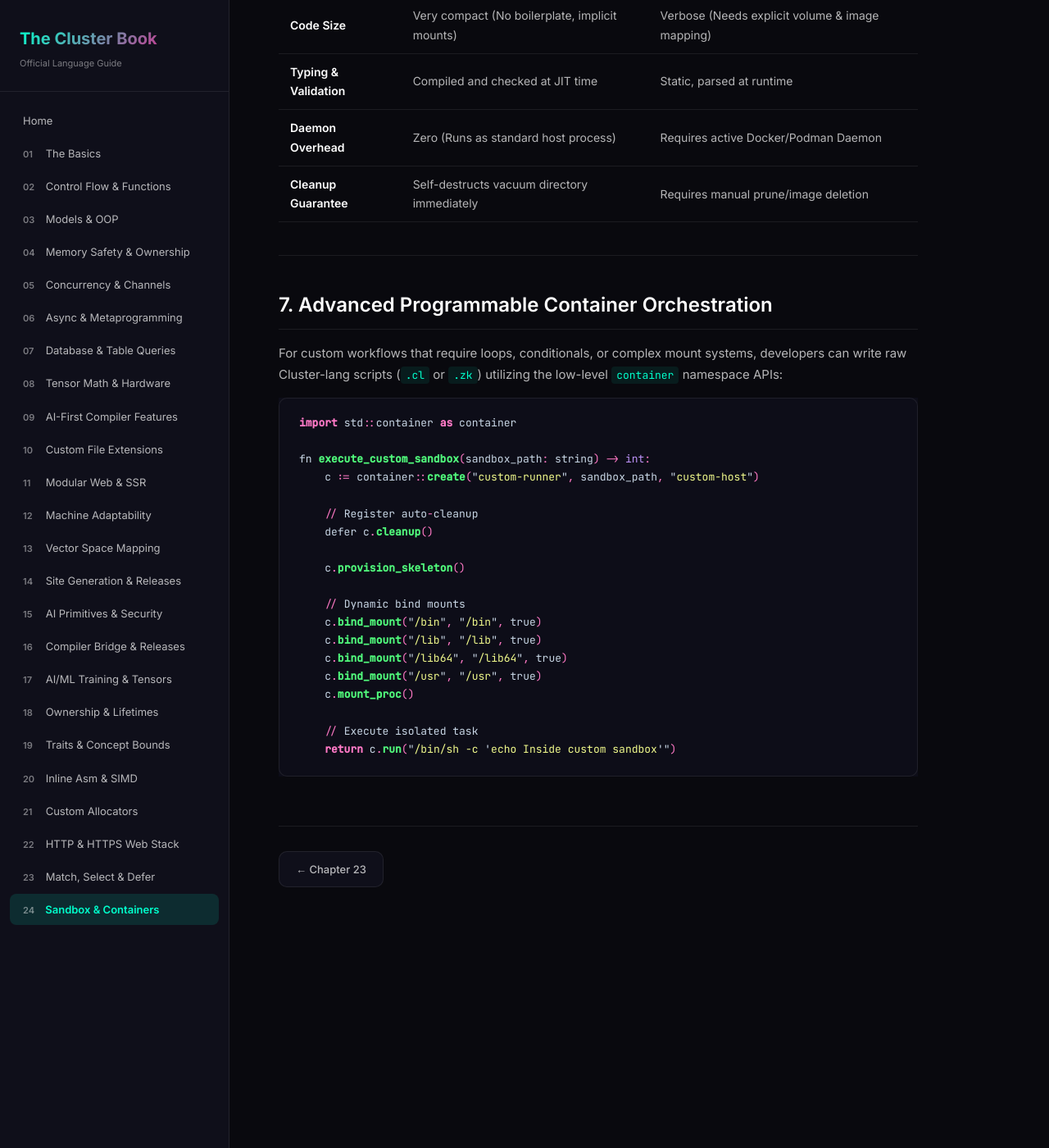
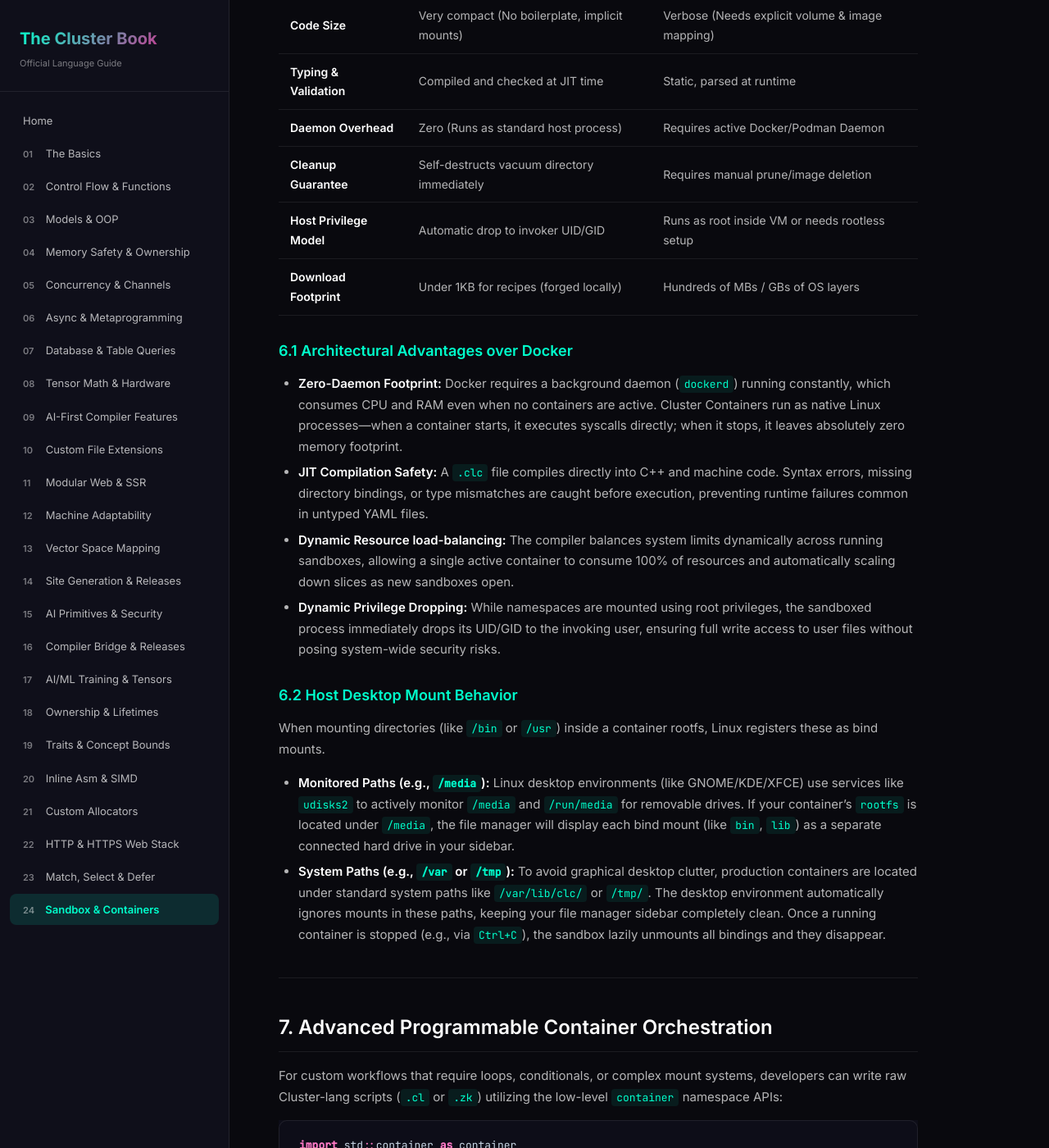
Before and after one commit to cluster-lang/cluster-book, a Jekyll site: the page built from _chapters/chapter24.md, in a window 1280 px wide and 1400 px high, scrolled down 3907 px. Shown: the whole window at 82% size. Built offline with Jekyll 4.4.1, drawn with Linux system fonts in a browser that asks for light colours; before the commit the page ends 5069 px from its top, so only the background shows below that; some of the changed text lies outside the part shown.

Commit message:
Detail architectural advantages of clc over Docker, and explain desktop environment mount behaviors

```diff
--- a/_chapters/chapter24.md
+++ b/_chapters/chapter24.md
@@ -134,7 +134,7 @@ If the host is not capable of compiling or lacks dependencies, the compiler auto
 
 ---
 
-## 6. Comparison: `.clc` vs. Docker YAML
+## 6. Comparison & Key Advantages: `.clc` vs. Docker
 
 | Feature | Cluster Declarative `.clc` | Docker Compose YAML |
 | :--- | :--- | :--- |
@@ -142,6 +142,20 @@ If the host is not capable of compiling or lacks dependencies, the compiler auto
 | **Typing & Validation** | Compiled and checked at JIT time | Static, parsed at runtime |
 | **Daemon Overhead** | Zero (Runs as standard host process) | Requires active Docker/Podman Daemon |
 | **Cleanup Guarantee** | Self-destructs vacuum directory immediately | Requires manual prune/image deletion |
+| **Host Privilege Model** | Automatic drop to invoker UID/GID | Runs as root inside VM or needs rootless setup |
+| **Download Footprint** | Under 1KB for recipes (forged locally) | Hundreds of MBs / GBs of OS layers |
+
+### 6.1 Architectural Advantages over Docker
+
+* **Zero-Daemon Footprint:** Docker requires a background daemon (`dockerd`) running constantly, which consumes CPU and RAM even when no containers are active. Cluster Containers run as native Linux processes—when a container starts, it executes syscalls directly; when it stops, it leaves absolutely zero memory footprint.
+* **JIT Compilation Safety:** A `.clc` file compiles directly into C++ and machine code. Syntax errors, missing directory bindings, or type mismatches are caught before execution, preventing runtime failures common in untyped YAML files.
+* **Dynamic Resource load-balancing:** The compiler balances system limits dynamically across running sandboxes, allowing a single active container to consume 100% of resources and automatically scaling down slices as new sandboxes open.
+* **Dynamic Privilege Dropping:** While namespaces are mounted using root privileges, the sandboxed process immediately drops its UID/GID to the invoking user, ensuring full write access to user files without posing system-wide security risks.
+
+### 6.2 Host Desktop Mount Behavior
+When mounting directories (like `/bin` or `/usr`) inside a container rootfs, Linux registers these as bind mounts.
+* **Monitored Paths (e.g., `/media`):** Linux desktop environments (like GNOME/KDE/XFCE) use services like `udisks2` to actively monitor `/media` and `/run/media` for removable drives. If your container's `rootfs` is located under `/media`, the file manager will display each bind mount (like `bin`, `lib`) as a separate connected hard drive in your sidebar.
+* **System Paths (e.g., `/var` or `/tmp`):** To avoid graphical desktop clutter, production containers are located under standard system paths like `/var/lib/clc/` or `/tmp/`. The desktop environment automatically ignores mounts in these paths, keeping your file manager sidebar completely clean. Once a running container is stopped (e.g., via `Ctrl+C`), the sandbox lazily unmounts all bindings and they disappear.
 
 ---
 
```
